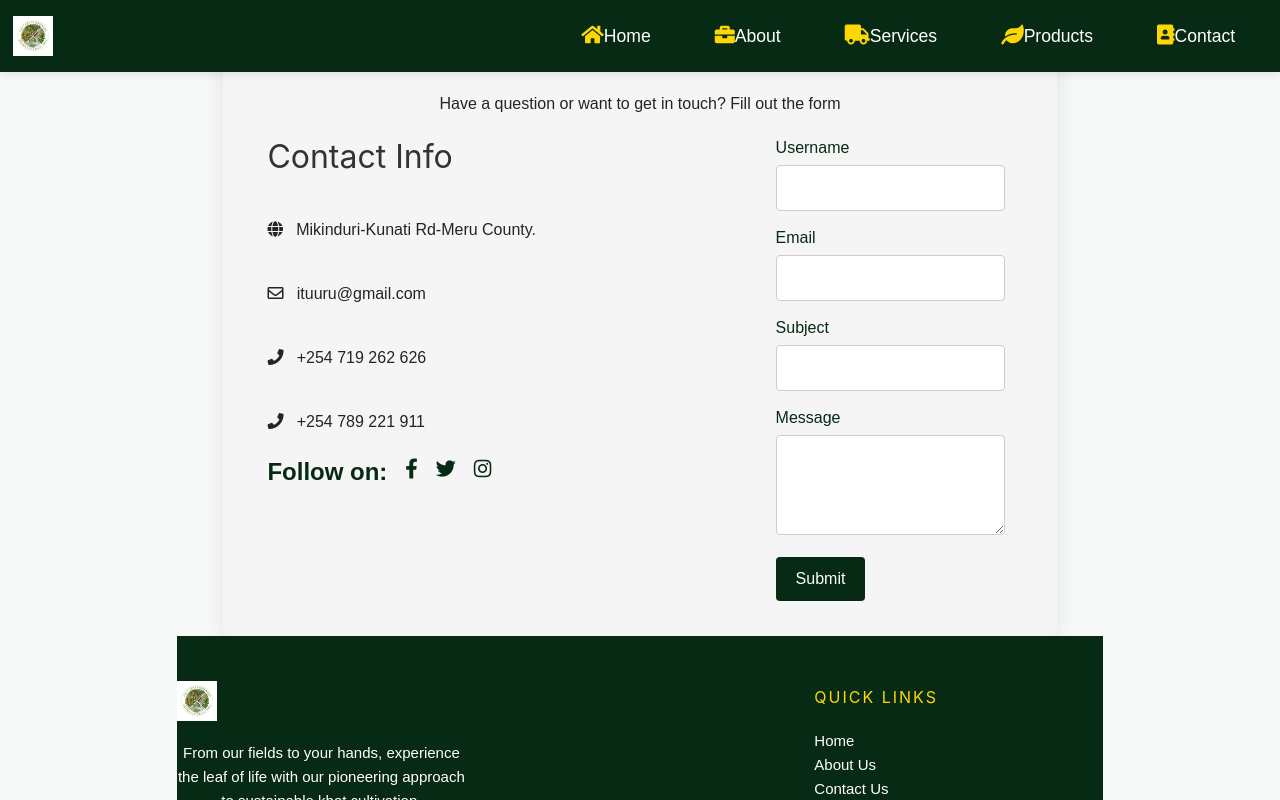
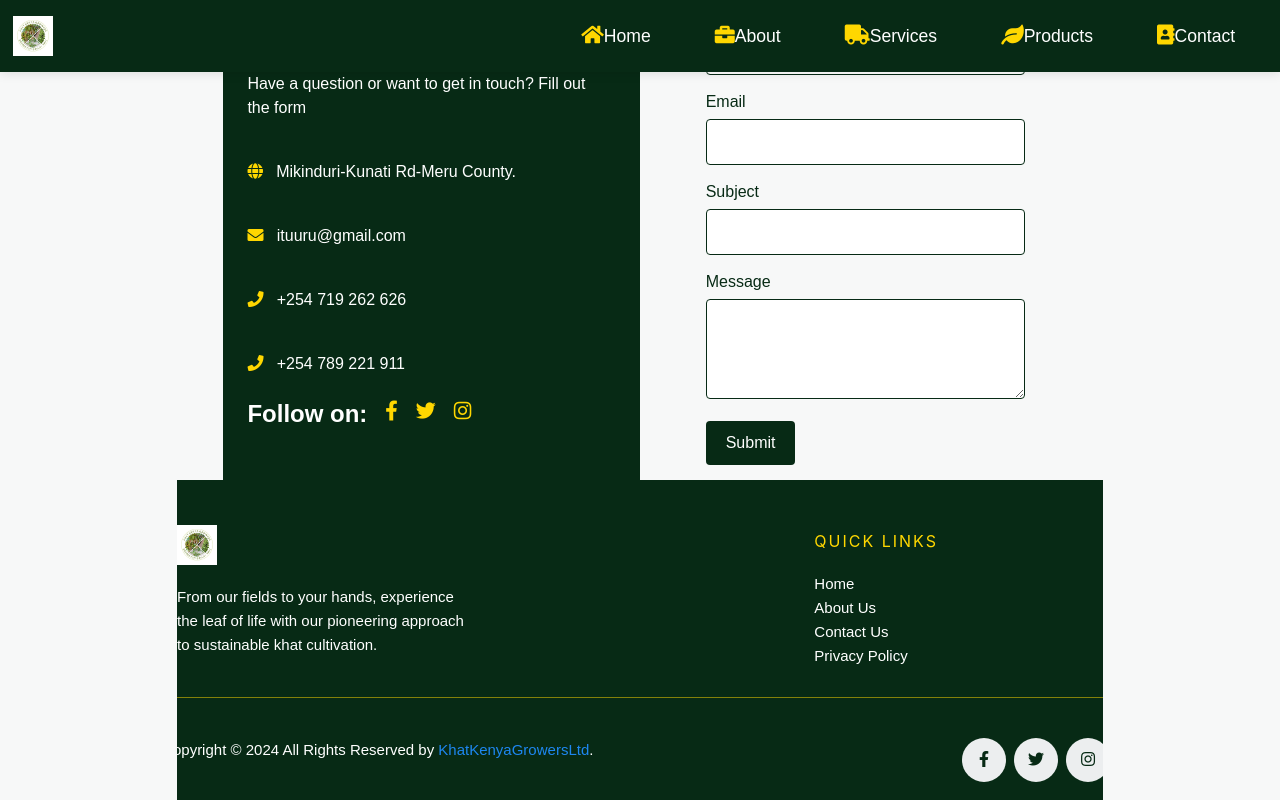
Before and after one commit to SaretoTracy/KhatKenyaGrowers, a React (Create React App) app: page /contact in a window 1280 px wide. Shown: the top 800 px of the page. Built offline with nearby package versions, Linux system fonts and the light colour scheme.

Commit message:
style contact form

```diff
--- a/src/Components/About/About.css
+++ b/src/Components/About/About.css
@@ -21,11 +21,11 @@
   .responsive-container-block {
     min-height: 75px;
     height: fit-content;
-    width: 100%;
+
     padding-top: 10px;
     padding-right: 10px;
     padding-bottom: 10px;
-    padding-left: 26px;
+
     display: flex;
     flex-wrap: wrap;
     margin-top: 0px;
@@ -37,14 +37,8 @@
   }
 
   .responsive-container-block.bigContainer {
-    padding-top: 70px;
-    padding-right: 50px;
-    padding-bottom: 0px;
 
-    margin-top: 50px;
-    margin-right: 0px;
-    margin-bottom: 50px;
-    margin-left: 0px;
+    width: calc(min(76.5rem, 90%));
   }
 
   .responsive-container-block.Container {
--- a/src/Components/Contact/Contact.css
+++ b/src/Components/Contact/Contact.css
@@ -1,15 +1,14 @@
-.form-container {
+.contact {
+  display: flex;
+  flex-wrap: wrap;
+  justify-content: space-between;
   width: calc(min(76.5rem, 90%));
   margin: 0 auto;
-  padding: 20px;
-  background-color: #f5f5f5;
-  border-radius: 8px;
-  box-shadow: 0 0 20px rgba(0, 0, 0, 0.1);
 }
 
 .form-title {
   position: relative;
-  color: #072a15;
+  color: #ffd700;
   font-size: 38px;
   font-weight: 700;
   padding-right: 50px;
@@ -23,11 +22,11 @@
     bottom: 7px;
     width: 50px;
     height: 1.5px;
-    background-color: #072a15;
+    background-color: #ffd700;
   }
 }
 p{
-  text-align: center;
+  text-align: left;
 }
 form{
  padding-right: 2rem;
@@ -35,9 +34,19 @@ form{
 }
 .infobox{
   padding-left: 1.5rem;
+  padding-right: 2.5rem;
+  width: 50%;
+  background-color: #072a15;
+  color: #fff;
+}
+.infobox h2{
+  color: #ffd700;
 }
 .list-info{
 line-height: 4rem;
+}
+.formbox{
+  width: 45%;
 }
 .form-group {
   margin-bottom: 15px;
@@ -53,7 +62,7 @@ line-height: 4rem;
   width: 100%;
   padding: 10px;
   font-size: 16px;
-  border: 1px solid #ccc;
+  border: 1px solid #072a15;
   border-radius: 4px;
 }
 
@@ -74,13 +83,9 @@ line-height: 4rem;
 }
 
 .form-group button:hover {
-  background-color: #064011; /* Darken slightly on hover */
+  color: #ffd700; /* Darken slightly on hover */
 }
-.contact {
-  display: flex;
-  flex-wrap: wrap;
-  justify-content: space-between;
-}
+
 .social-icon-four {
   display: flex;
   flex-wrap: wrap;
@@ -91,14 +96,16 @@ li, ul {
   padding: 0;
   margin: 0;
 }
-
+.fas{
+  color: #ffd700;
+}
 .social-icon-four li {
   margin-right: 18px;
   display: inline-block;
 }
 
 .social-icon-four li.follow {
-  color: #072a15;;
+  color: white;
   font-weight: 600;
   font-size: 24px;
   display: block;
@@ -107,12 +114,12 @@ li, ul {
 
 .social-icon-four li a {
   font-size: 20px;
-  color: #072a15;;
+  color: #ffd700;
   transition: all .3s ease;
 }
 
 .social-icon-four li a:hover {
-  color: #222;
+  color: white;
 }
 .form-status {
   text-align: center;
--- a/src/Components/Contact/Contact.js
+++ b/src/Components/Contact/Contact.js
@@ -40,16 +40,16 @@ const Contact = () => {
     };
 
     return (
-        <div className="form-container">
-            <h2 className="form-title">Contact Us<span></span> <span/></h2>
-            <p>Have a question or want to get in touch? Fill out the form </p>
+
+
             < div className='contact'>
             <div className='infobox'>
+            <h2 className="form-title">Contact Us<span></span> <span/></h2>
 
-                <h2>Contact Info</h2>
+                            <p>Have a question or want to get in touch? Fill out the form </p>
                                 <ul className="list-info">
                                     <li><i className="fas fa-globe"></i> &nbsp; Mikinduri-Kunati Rd-Meru County.</li>
-                                    <li><i className="far fa-envelope"></i> &nbsp; ituuru@gmail.com</li>
+                                    <li><i className="fas fa-envelope"></i> &nbsp; ituuru@gmail.com</li>
                                     <li><i className="fas fa-phone"></i>  &nbsp; +254 719 262 626 </li>
                                     <li><i className="fas fa-phone"></i>  &nbsp; +254 789 221 911 </li>
                                 </ul>
@@ -86,7 +86,7 @@ const Contact = () => {
             </form>
             </div>
             </div>
-        </div>
+
     );
 };
 
```
